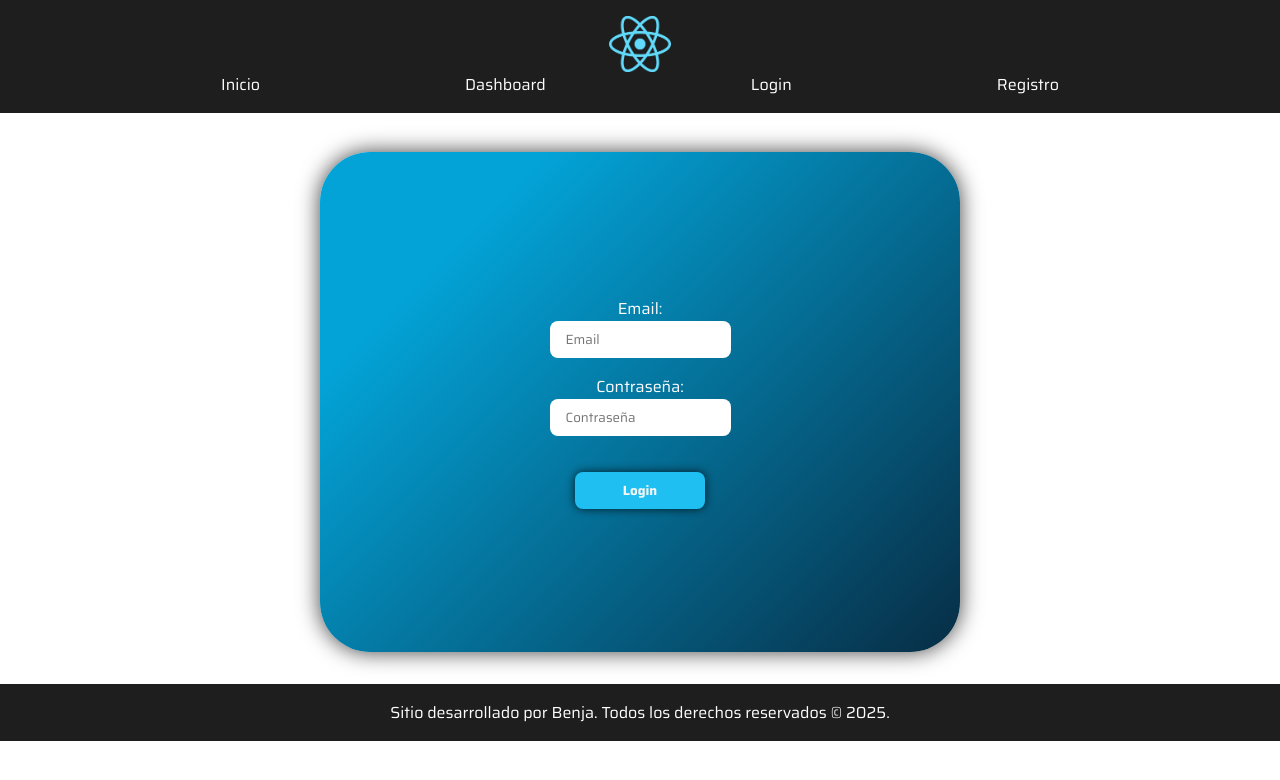
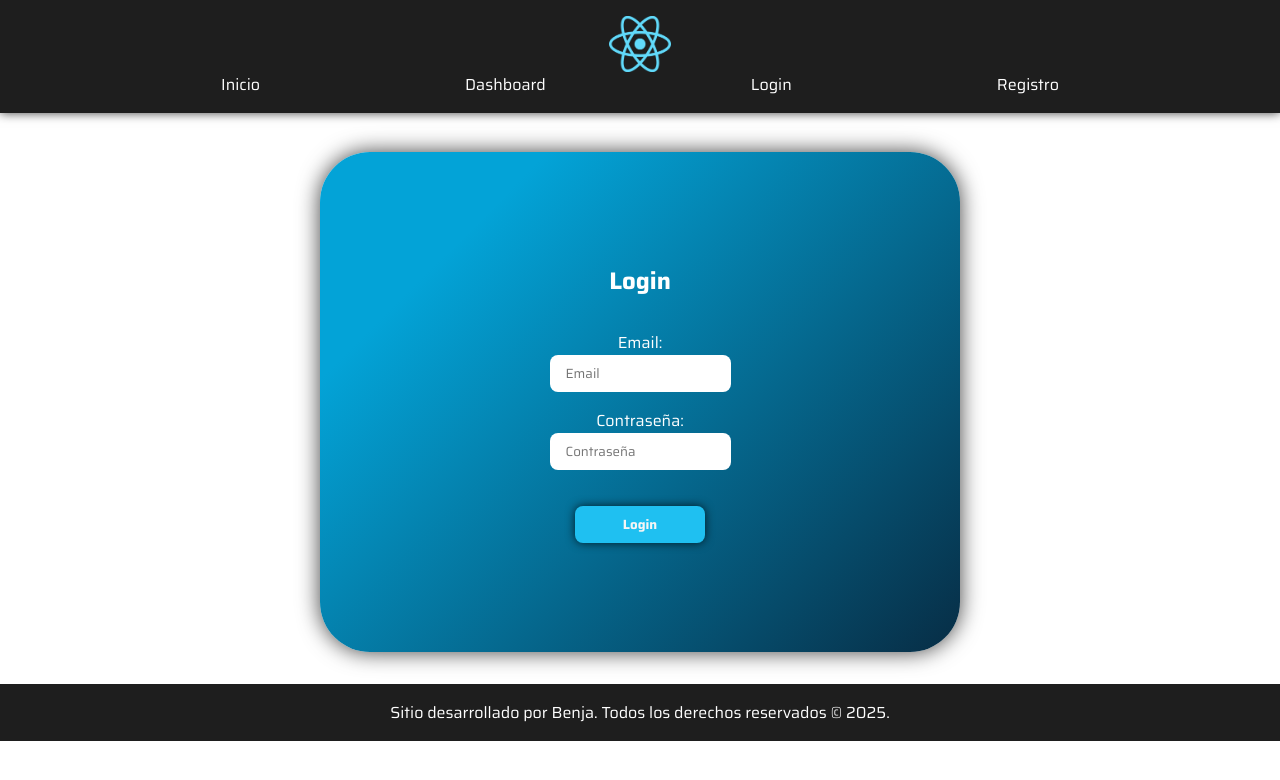
Before and after one commit to benja-amb1/final-proyect-frontend, a React (Vite) app: page /login in a window 1280 px wide. Shown: the top 780 px of the page. Built offline with nearby package versions, Linux system fonts and the light colour scheme.

Commit message:
add: h2 en form login y registro

```diff
--- a/src/index.css
+++ b/src/index.css
@@ -41,6 +41,7 @@ header {
   top: 0;
   margin-bottom: 60px;
   width: 100%;
+  box-shadow: 0px 0px 10px 0px rgba(0, 0, 0, 0.75);
 }
 
 header div a {
@@ -82,6 +83,12 @@ header nav ul li a:hover {
   height: 500px;
   border-radius: 50px;
   box-shadow: 0px 0px 22px 0px rgba(0, 0, 0, 0.75);
+}
+
+.login-form h2,
+.registro-form h2 {
+  color: white;
+  margin-bottom: 30px;
 }
 
 
--- a/src/views/Login.jsx
+++ b/src/views/Login.jsx
@@ -5,6 +5,7 @@ const Login = () => {
   return (
     <Layout>
       <form className='login-form'>
+        <h2>Login</h2>
         <label>Email:</label>
         <input type="email" placeholder='Email' />
         <label>Contraseña:</label>
--- a/src/views/Registro.jsx
+++ b/src/views/Registro.jsx
@@ -5,6 +5,7 @@ const Registro = () => {
   return (
     <Layout>
       <form className='registro-form'>
+        <h2>Registrarse</h2>
         <label>Nombre de usuario:</label>
         <input type="text" placeholder='Nombre de usuario' />
         <label>Email:</label>
```
